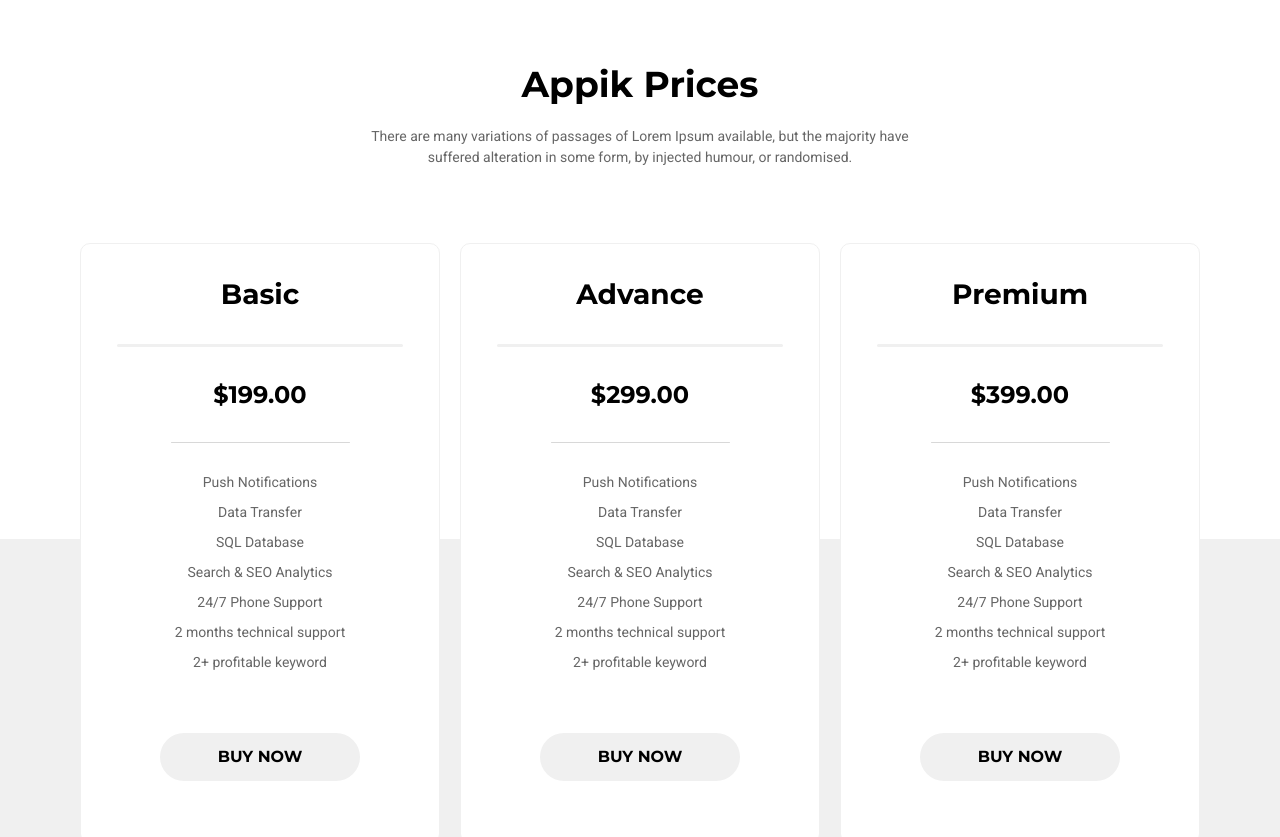
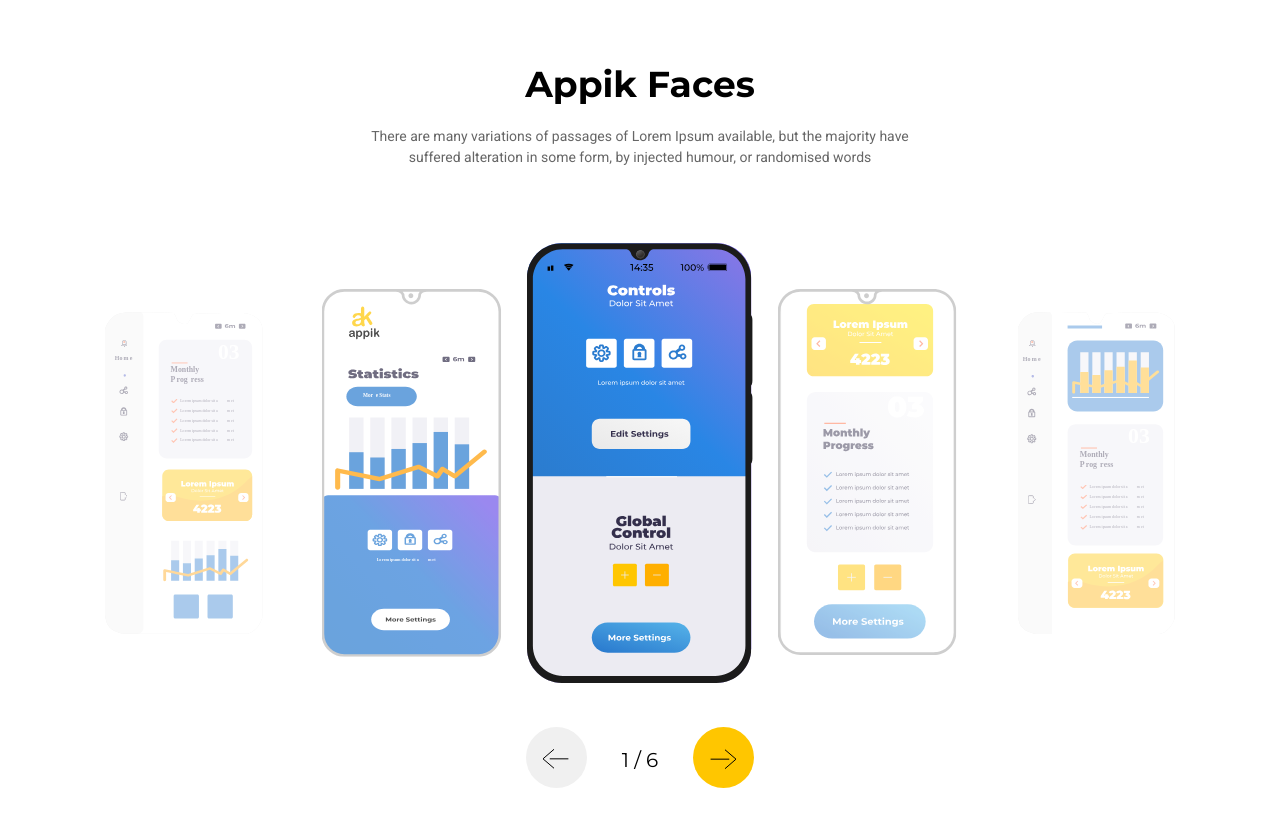
Before and after one commit to Nayeem-XTREME/appik, a Gatsby site: page / in a window 1280 px wide. Shown: the part 2180-3017 px from the top of the page. Built offline with nearby package versions, Linux system fonts and the light colour scheme; Gatsby itself is replaced by a stand-in of ours.

Commit message:
App Faces (DONE)

```diff
--- a/package.json
+++ b/package.json
@@ -16,12 +16,16 @@
     "gatsby-plugin-styled-components": "^3.8.0",
     "gatsby-source-filesystem": "^2.5.0",
     "gatsby-transformer-sharp": "^2.6.0",
+    "node-sass": "^5.0.0",
     "prop-types": "^15.7.2",
     "react": "^16.12.0",
     "react-dom": "^16.12.0",
     "react-helmet": "^6.1.0",
+    "react-slick": "^0.27.14",
+    "slick-carousel": "^1.8.1",
     "styled-components": "^5.2.1",
-    "styled-system": "^5.1.5"
+    "styled-system": "^5.1.5",
+    "swiper": "^6.4.5"
   },
   "devDependencies": {
     "prettier": "2.2.1"
--- a/src/components/Faces.js
+++ b/src/components/Faces.js
@@ -1,9 +1,160 @@
-import React from 'react'
+import React, { useState } from 'react'
+import Slider from 'react-slick'
+import styled from 'styled-components'
+import { Wrapper, Title } from '../styles/MyStyles'
+import { Text } from "../components"
+
+import { faces } from '../data/appfaces'
+import leftArrow from '../assets/logo/LeftArrow.svg'
+import rightArrow from '../assets/logo/RightArrow.svg'
+
+const Div = styled.div`
+
+  margin-bottom: 75px;
+
+  .slide {
+    transform: scale(0.7);
+    transition: all 0.3s;
+    opacity: 0.4;
+  }
+
+  .active {
+    transform: scale(1);
+    opacity: 1;
+    padding-bottom: 20px;
+  }
+
+  .active-left, .active-right {
+    opacity: 0.7;
+    transform: scale(0.8);
+  }
+
+  .arrow {
+    margin-top: 20px;
+    position: absolute;
+    cursor: pointer;
+    z-index: 10;
+  }
+
+  .prev {
+    top: 100%;
+    left: 40%;
+  }
+
+  .next {
+    top: 100%;
+    right: 40%;
+  }
+`
+
+const Img = styled.img`
+  max-height: 460px;
+  width: auto;
+  margin: 0 auto;
+`
+
+const Counter = styled.div`
+  position: absolute;
+  left: 50%;
+  transform: translateX(-50%);
+  bottom: 10px;
+`
+
+const getCurrentClass = (index, imgIndex) => {
+  if (index === imgIndex) {
+    return "slide active"
+  }
+  else if (index === imgIndex - 1) {
+    return "slide active-left"
+  }
+  else if (index === imgIndex + 1) {
+    return "slide active-right"
+  }
+  else if (index === 0 && imgIndex === faces.length-1) {
+    return "slide active-left"
+  }
+  else if (index === faces.length-1 && imgIndex === 0) {
+    return "slide active-right"
+  }
+  else {
+    return "slide"
+  }
+}
 
 export default function Faces() {
+
+  const NextArrow = ({ onClick }) => {
+    return (
+      <div className="arrow next" onClick={onClick}>
+        <img src={rightArrow} alt="RightArrow" />
+      </div>
+    )
+  }
+
+  const PrevArrow = ({ onClick }) => {
+    return (
+      <div className="arrow prev" onClick={onClick}>
+        <img src={leftArrow} alt="LeftArrow" />
+      </div>
+    )
+  }
+
+  const [ imgIndex, setImageIndex ] = useState(0)
+
+  const settings = {
+    infinite: true,
+    lazyLoad: true,
+    speed: 300,
+    slidesToShow: 5,
+    centerMode: true,
+    centerPadding: 0,
+    nextArrow: <NextArrow />,
+    prevArrow: <PrevArrow />,
+    beforeChange: (current, next) => setImageIndex(next),
+
+    responsive: [
+      {
+        breakpoint: 1200,
+        settings: {
+          slidesToShow: 5,
+        }
+      },
+      {
+        breakpoint: 992,
+        settings: {
+          slidesToShow: 3,
+        }
+      },
+      {
+        breakpoint: 768,
+        settings: {
+          slidesToShow: 1
+        }
+      }
+    ]
+  }
+
   return (
-    <div>
+    <Div>
+      <Wrapper>
+        <Title>
+          <Text variant="h2">Appik Faces</Text>
+          <Text variant="p">There are many variations of passages of Lorem Ipsum available, but the majority have suffered alteration in some form, by injected humour, or randomised words</Text>
+        </Title>
 
-    </div>
+        <Slider {...settings}>
+          {faces.map((face, index) => (
+            <div key={index}>
+              <Img src={face.img} alt={face.alt} className={getCurrentClass(index, imgIndex)} />
+            </div>
+          ))}
+        </Slider>
+
+        <Counter>
+          <Text variant="h5" fontWeight="300" textAlign="center">{imgIndex + 1} / {faces.length}</Text>
+        </Counter>
+
+      </Wrapper>
+    </Div>
   )
 }
--- /dev/null
+++ b/src/data/appfaces.js
@@ -0,0 +1,15 @@
+import mobile1 from '../assets/logo/Mobile1.svg'
+import mobile2 from '../assets/logo/Mobile2.svg'
+import mobile3 from '../assets/logo/Mobile3.svg'
+import mobile4 from '../assets/logo/Mobile4.svg'
+import mobile5 from '../assets/logo/Mobile5.svg'
+import mobile6 from '../assets/logo/Mobile6.svg'
+
+export const faces = [
+  { img: mobile3, alt: 'Mobile 3' },
+  { img: mobile4, alt: 'Mobile 4' },
+  { img: mobile5, alt: 'Mobile 5' },
+  { img: mobile6, alt: 'Mobile 6' },
+  { img: mobile1, alt: 'Mobile 1' },
+  { img: mobile2, alt: 'Mobile 2' }
+]
--- a/src/pages/index.js
+++ b/src/pages/index.js
@@ -1,4 +1,5 @@
 import React from "react"
+import '../styles/index.css'
 
 import { Layout, Cover, Process, HowItWorks, Faces, Pricing, Clients, Faq, Download, Contact, Footer } from "../components"
 
--- /dev/null
+++ b/src/styles/index.css
@@ -0,0 +1,2 @@
+@import "~slick-carousel/slick/slick.css";
+@import "~slick-carousel/slick/slick-theme.css";
```
Also changed, not shown: src/assets/logo/LeftArrow.svg (added), src/assets/logo/Mobile1.svg (added), src/assets/logo/Mobile2.svg (added), src/assets/logo/Mobile3.svg (added), src/assets/logo/Mobile4.svg (added), src/assets/logo/Mobile5.svg (added), src/assets/logo/Mobile6.svg (added), src/assets/logo/RightArrow.svg (added), 1 other file.
